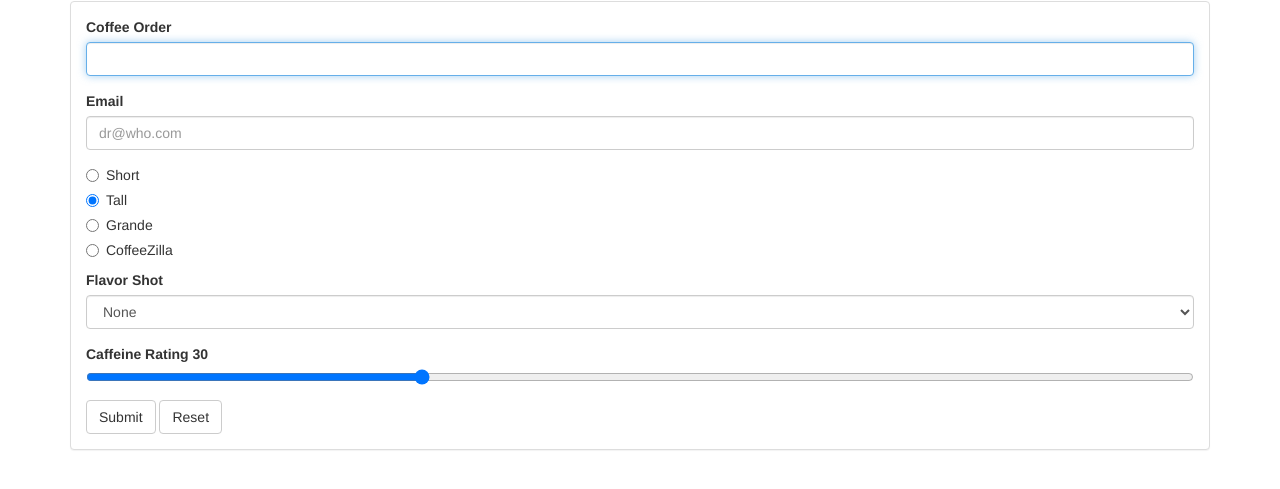
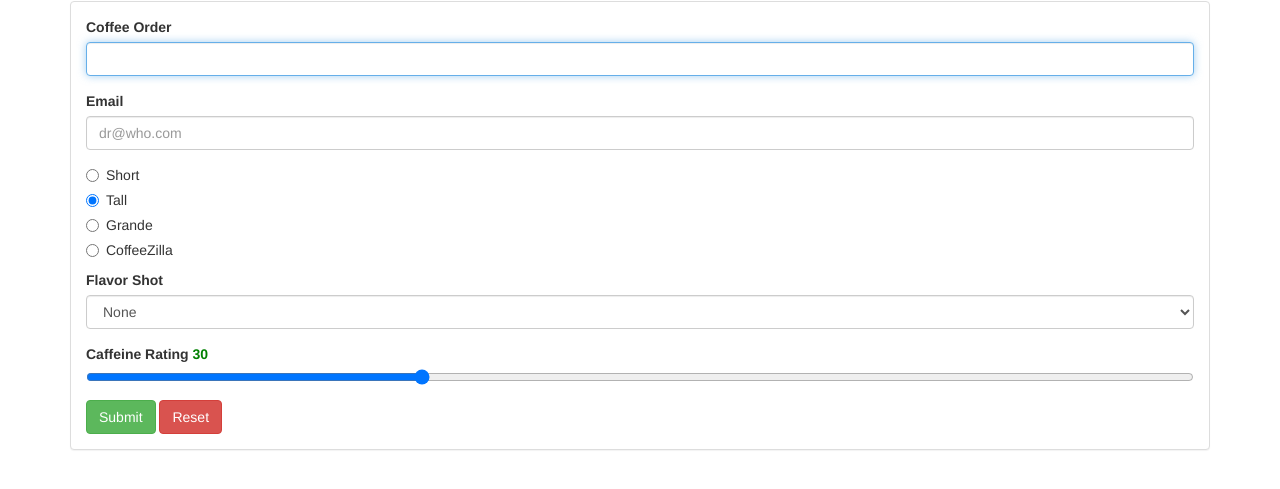
Before and after one commit to PavelNovik/CoffeeRun, a website: page index.html in a window 1280 px wide. Shown: the part 69-558 px from the top of the page. Drawn offline with nearby package versions, Linux system fonts and the light colour scheme.

Commit message:
working with a gold ex

```diff
--- a/index.html
+++ b/index.html
@@ -65,11 +65,11 @@
                     </div>
                     <div class="form-group">
                         <label for="strenghtLevel">Caffeine Rating</label>
-                        <label for="strenghtLevel">30</label>
+                        <label for="strenghtLevel"></label>
                         <input type="range" name="strenght" id="strenghtLevel" value="30">
                     </div>
-                    <button class="btn btn-default" type="submit">Submit</button>
-                    <button class="btn btn-default" type="submit">Reset</button>
+                    <button class="btn btn-success" type="submit">Submit</button>
+                    <button class="btn btn-danger" type="submit">Reset</button>
                 </form>
             </div>
         </div>
@@ -78,6 +78,10 @@
 
     <script src="https://cdnjs.cloudflare.com/ajax/libs/jquery/2.1.4/jquery.min.js"
         integrity="sha512-AFwxAkWdvxRd9qhYYp1qbeRZj6/iTNmJ2GFwcxsMOzwwTaRwz2a/2TX225Ebcj3whXte1WGQb38cXE5j7ZQw3g=="
+        crossorigin="anonymous" referrerpolicy="no-referrer"></script>
+
+    <script src="https://cdnjs.cloudflare.com/ajax/libs/twitter-bootstrap/3.3.6/js/bootstrap.min.js"
+        integrity="sha512-2e8qq0ETcfWRI4HJBzQiA3UoyFk6tbNyG+qSaIBZLyW9Xf3sWZHN/lxe9fTh1U45DpPf07yj94KsUHHWe4Yk1A=="
         crossorigin="anonymous" referrerpolicy="no-referrer"></script>
 
     <!-- <script src="https://cdnjs.cloudflare.com/ajax/libs/jquery/3.6.1/jquery.min.js"
--- a/scripts/formhandler.js
+++ b/scripts/formhandler.js
@@ -4,6 +4,13 @@
   const $ = window.jQuery;
   const range = $('input[type="range"]');
   //   console.log(range);
+
+  function startingView() {
+    const label = range[0].labels[1];
+    label.style.color = 'green';
+    label.innerText = 30;
+  }
+  startingView();
 
   function FormHandler(selector) {
     if (!selector) {
@@ -14,6 +21,7 @@
       throw new Error('Could not find element with selector: ' + selector);
     }
   }
+
   FormHandler.prototype.addSubmitHandler = function (fn) {
     // console.log('Setting submit handler from form');
     // console.log(this.$formElement);
@@ -31,7 +39,12 @@
       console.log(data);
       fn(data);
       this.reset();
-      //   console.log(this);
+
+      startingView();
+      // this[7].labels[1].innerText = 30;
+      // this[7].labels[1].style.color = 'green';
+      // console.log(this);
+      // console.log(this[7].labels[1].innerText);
       //   console.log(this.elements);
       this.elements[0].focus();
     });
```
